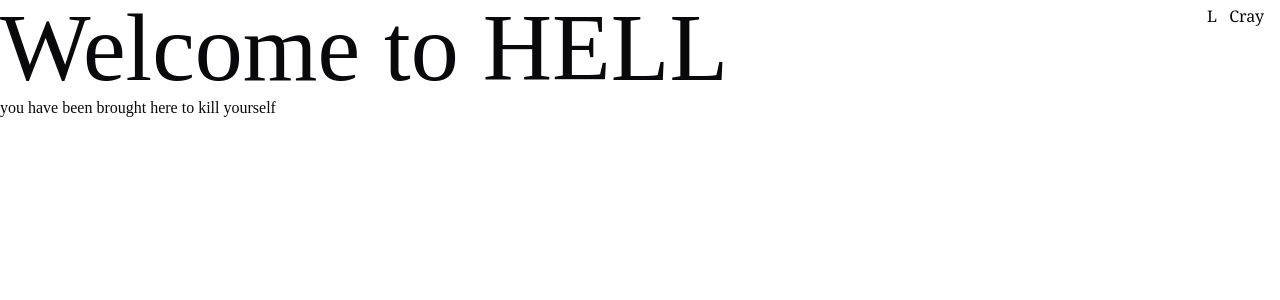
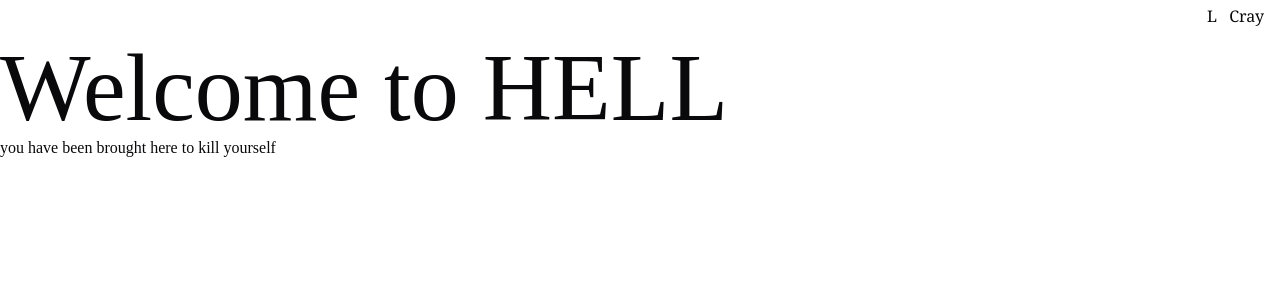
Before and after one commit to joeltheai/light-test, a SvelteKit app: page / in a window 1280 px wide. Shown: the top 300 px of the page. Built offline with nearby package versions, Linux system fonts and the light colour scheme; a web font is replaced by a local one.

Commit message:
Update styling of the main container in +page.svelte to add top margin

```diff
--- a/src/routes/+page.svelte
+++ b/src/routes/+page.svelte
@@ -1,4 +1,4 @@
-<div class="plex ">
+<div class="plex mt-10">
 	<h1 class="text-8xl font-extralight">Welcome to HELL</h1>
 	<p>you have been brought here to kill yourself</p>
 </div>
```
